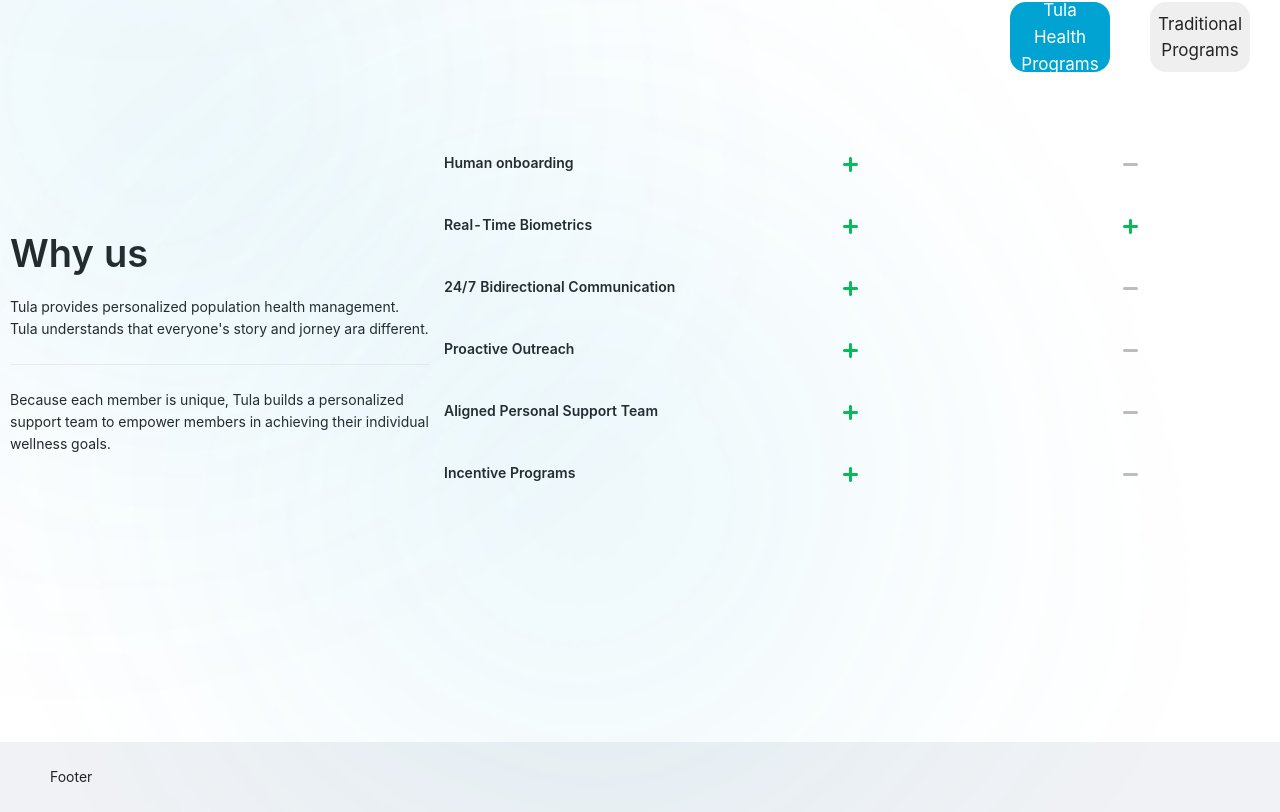
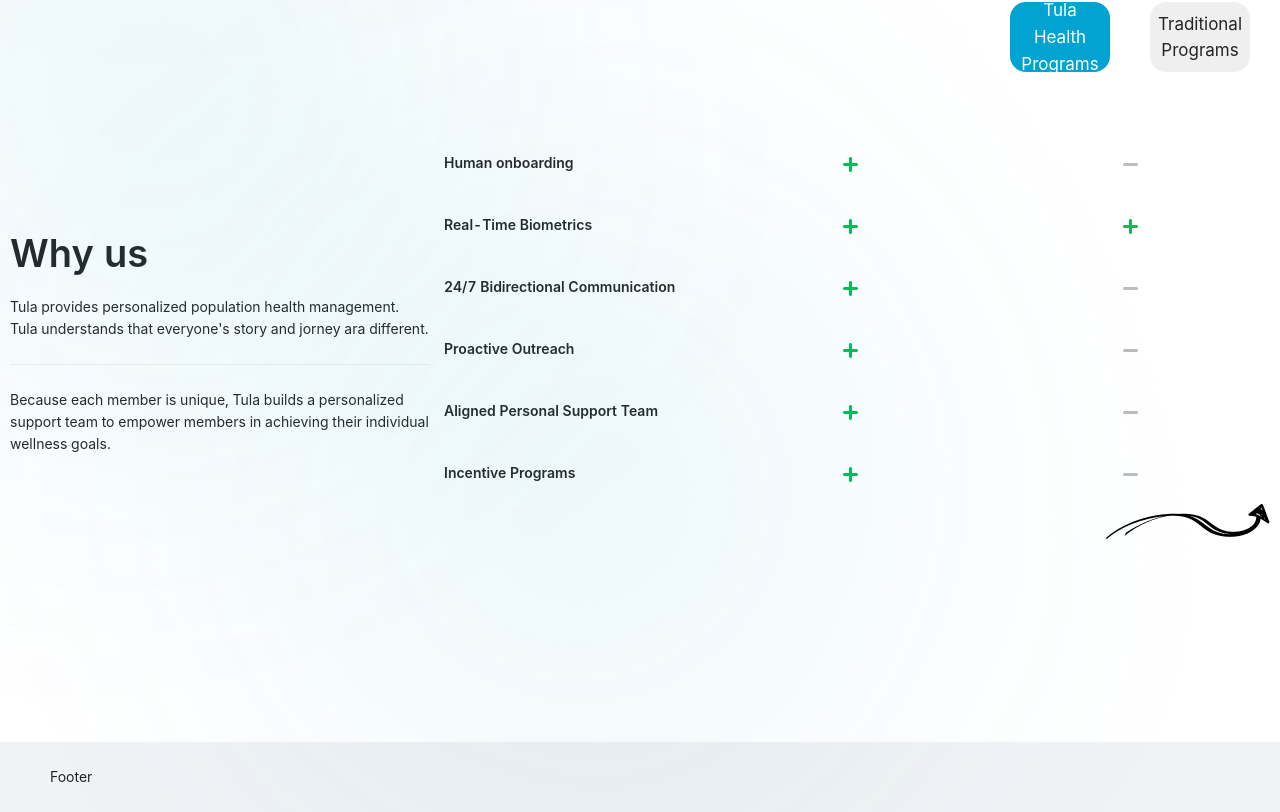
Before and after one commit to zagliadov/health, a React (Create React App) app: page / in a window 1280 px wide. Shown: the part 5545-6357 px from the top of the page. Built offline with nearby package versions, Linux system fonts and the light colour scheme.

Commit message:
arrow added

```diff
--- a/src/components/WhyUs/WhyUs.tsx
+++ b/src/components/WhyUs/WhyUs.tsx
@@ -3,6 +3,7 @@
 import { Row, Typography, Col, Divider, Image } from "antd";
 import plus from "../../img/Plus2.png";
 import minus from "../../img/Minus2.png";
+import arrow from '../../img/WhyUsArrow.png';
 
 const { Text, Title } = Typography;
 
@@ -104,6 +105,11 @@
   width: 30%;
 `;
 
+const ArrowWrapper = styled.div`
+  display: flex;
+  justify-content: flex-end;
+`;
+
 export const WhyUs: FC = () => {
   return (
     <Wrapper>
@@ -202,6 +208,10 @@
             </OptionRight>
           </OptionItem>
         </OptionWrapper>
+
+        <ArrowWrapper>
+          <Image src={arrow} preview={false} />
+        </ArrowWrapper>
       </BottomCol>
     </Wrapper>
   );
```
Also changed, not shown: src/img/WhyUsArrow.png (added).
